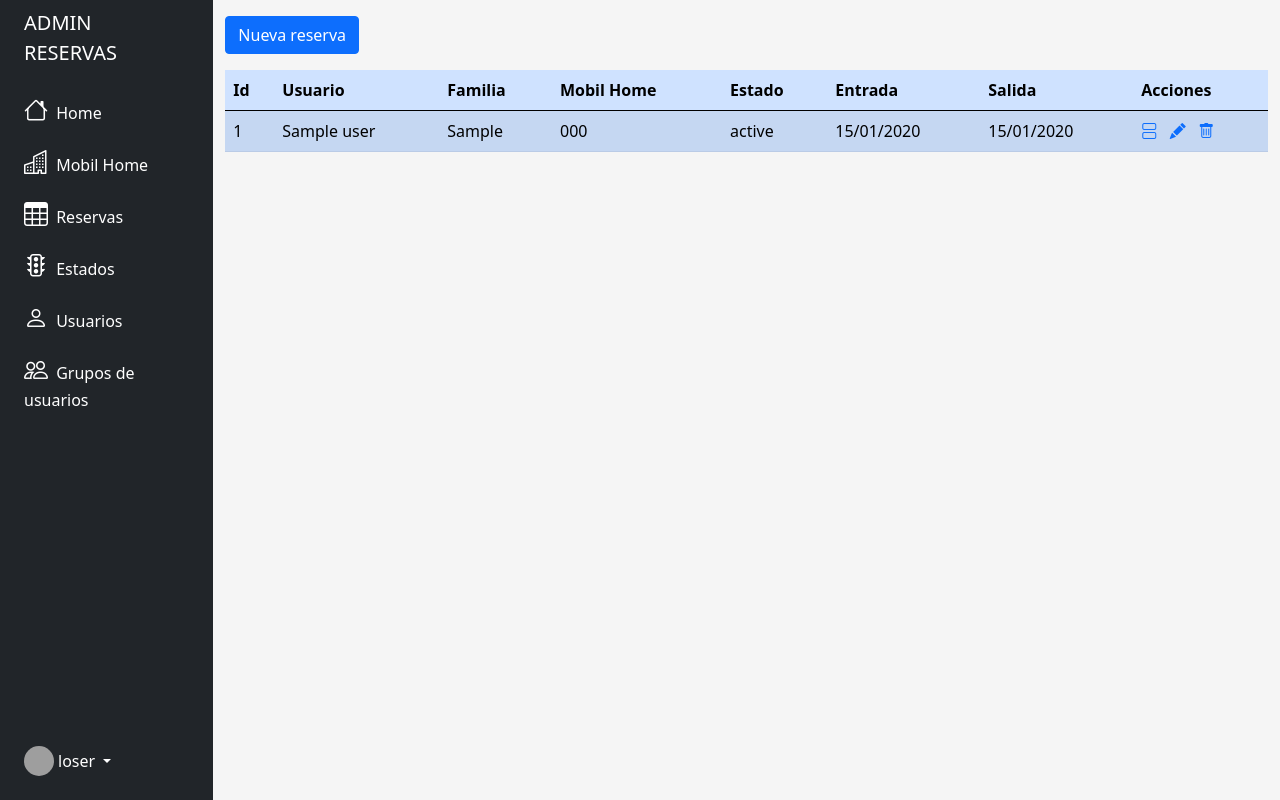
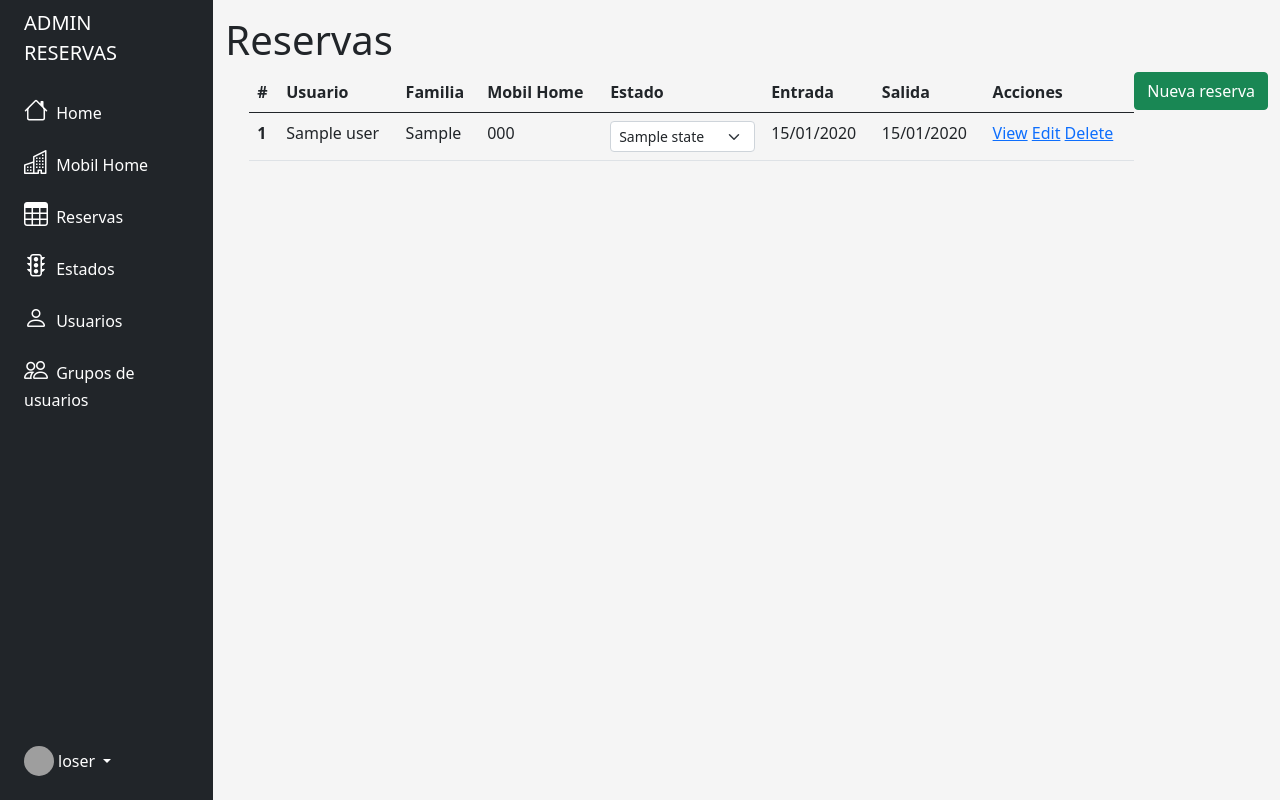
Before and after one commit to rubenbitrian/reservas, a Symfony app: template templates/booking/index.html.twig in a window 1280 px wide. Run offline with Twig, Linux system fonts and the light colour scheme; the template is opened without the code that fills it: most values are stand-ins (such as "Sample title", 1, 10 or a date in 2020); some libraries are stand-ins or nearby versions; grey boxes are pictures that could not be loaded.

Commit message:
REFIX: FUNCIONALIDAD CAMVIO STATUS

```diff
--- a/templates/booking/index.html.twig
+++ b/templates/booking/index.html.twig
@@ -3,40 +3,52 @@
 {% block title %}Reservas{% endblock %}
 
 {% block body %}
+    <h1>Reservas</h1>
 
-    <p><a href="{{ path('booking_add') }}" class="btn btn-primary">Nueva reserva</a></p>
-    <table class="table table-striped table-hover table-primary">
+    <a href="{{ path('booking_add') }}" class="btn btn-success float-end">Nueva reserva</a>
+
+    <div class="container">
+        <div class="row">
+            <table class="table">
                 <thead>
                     <tr>
-            <th>Id</th>
-            <th>Usuario</th>
-            <th>Familia</th>
-            <th>Mobil Home</th>
-            <th>Estado</th>
-            <th>Entrada</th>
-            <th>Salida</th>
-            <th>Acciones</th>
+                        <th scope="col">#</th>
+                        <th scope="col">Usuario</th>
+                        <th scope="col">Familia</th>
+                        <th scope="col">Mobil Home</th>
+                        <th scope="col">Estado</th>
+                        <th scope="col">Entrada</th>
+                        <th scope="col">Salida</th>
+                        <th scope="col">Acciones</th>
                     </tr>
                 </thead>
                 <tbody>
-        {% for item in bokings %}
+                    {% for boking in bokings %}
                         <tr>
-                <td>{{ item.id }}</td>
-                <td>{{ item.user }}</td>
-                <td>{{ item.user.userGroup }}</td>
-                <td>{{ item.mobilehome }}</td>
-                <td>{{ item.state }}</td>
-                <td>{{ item.startDate | date("d/m/Y") }}</td>
-                <td>{{ item.endDate | date("d/m/Y") }}</td>
-                <td>
-                    <a href="{{ path('booking_view', {id: item.id}) }}"><i class="bi bi-view-stacked"></i></a>&nbsp;&nbsp;
-                    <a href="{{ path('booking_edit', {id: item.id}) }}"><i class="bi bi-pencil-fill"></i></a>&nbsp;&nbsp;
-                    <a href="{{ path('booking_delete', {id: item.id}) }}"><i class="bi bi-trash"></i></a>
+                            <th scope="row" class='id'>{{ boking.id }}</th>
+                            <td scope="col">{{ boking.user}}</td>
+                            <td scope="col">{{ boking.user.userGroup}}</td>
+                            <td scope="col">{{ boking.mobilehome }}</td>
+                            <td scope="col">
+                                <select name="state" class="form-select form-select-sm stateSelector" >
+                                    {% for state in states %}
+                                        <option value="{{ state.id }}" {% if state.id == boking.state.id %}selected{% endif %}>{{ state.name | capitalize }}</option>
+                                    {% endfor %}
+                                </select>
+                            </td>
+                            <td scope="col">{{ boking.startDate | date("d/m/Y") }}</td>
+                            <td scope="col">{{ boking.endDate | date("d/m/Y") }}</td>
+                            <td scope="col">
+                                <a href="{{ path('booking_view', {id: boking.id}) }}">View</a>
+                                <a href="{{ path('booking_edit', {id: boking.id}) }}">Edit</a>
+                                <a href="{{ path('booking_delete', {id: boking.id}) }}">Delete</a>
                             </td>
                         </tr>
                     {% endfor %}
                 </tbody>
             </table>
+        </div>
+    </div>
 {% endblock %}
 {% block specific_scripts %}
     <script src="{{ asset('bundles/fosjsrouting/js/router.min.js') }}"></script>
```
Lines whose indentation alone changed are shown as unchanged.
